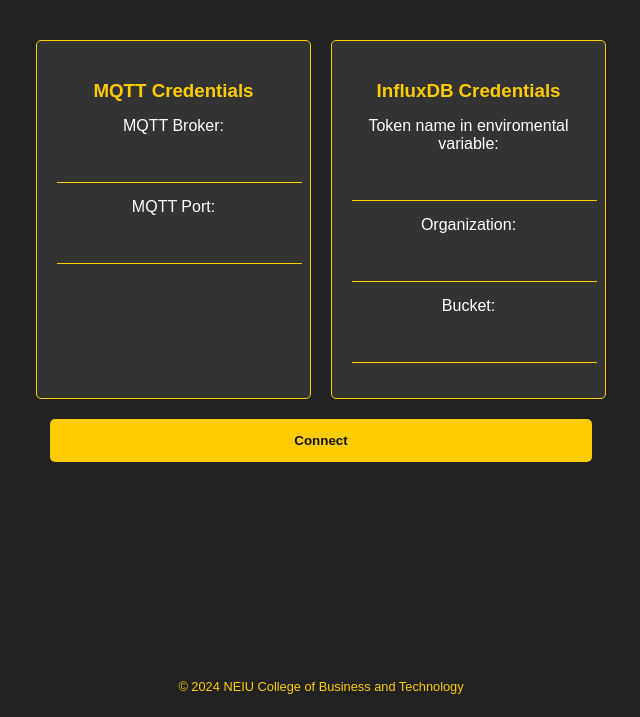
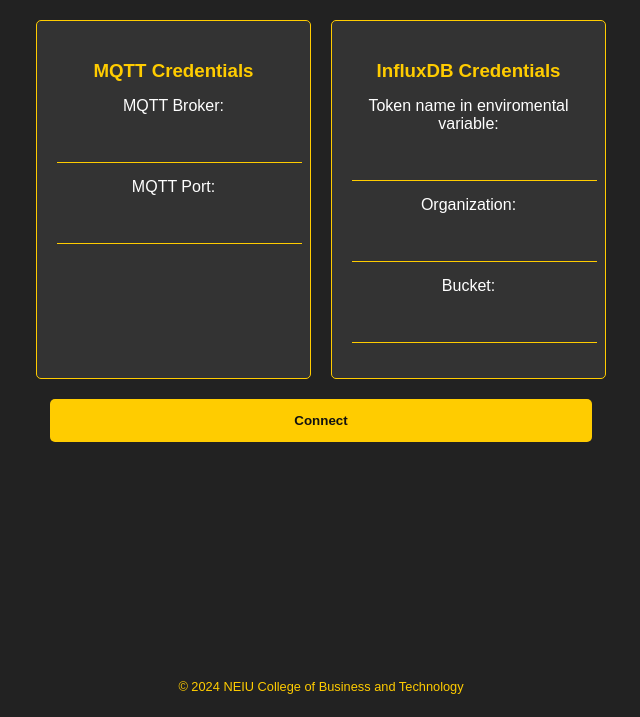
Before and after one commit to Ariunlag/InfluxV2, a Flask app: page / in a window 1280 px wide. Shown: the part 83-800 px from the top of the page, without its empty margins (319-959 px from the left). Run offline with Flask 3, Linux system fonts and the light colour scheme.

```diff
--- a/static/css/styles.css
+++ b/static/css/styles.css
@@ -44,7 +44,6 @@ main {
     display: flex;
     flex-direction: column;
     flex-grow: 1;
-    padding: 20px; /* Added padding */
     background-color: transparent;
     border-radius: 10px;
     text-align: center;
```
